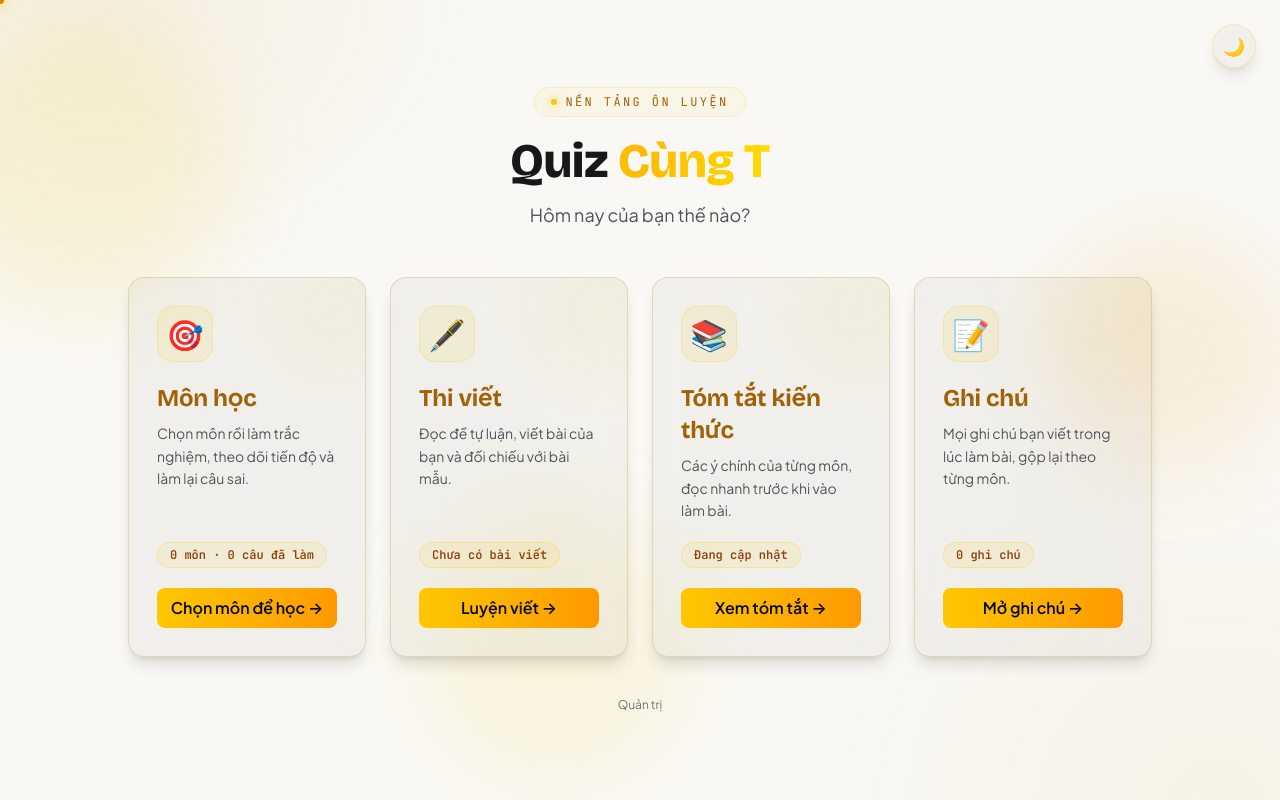
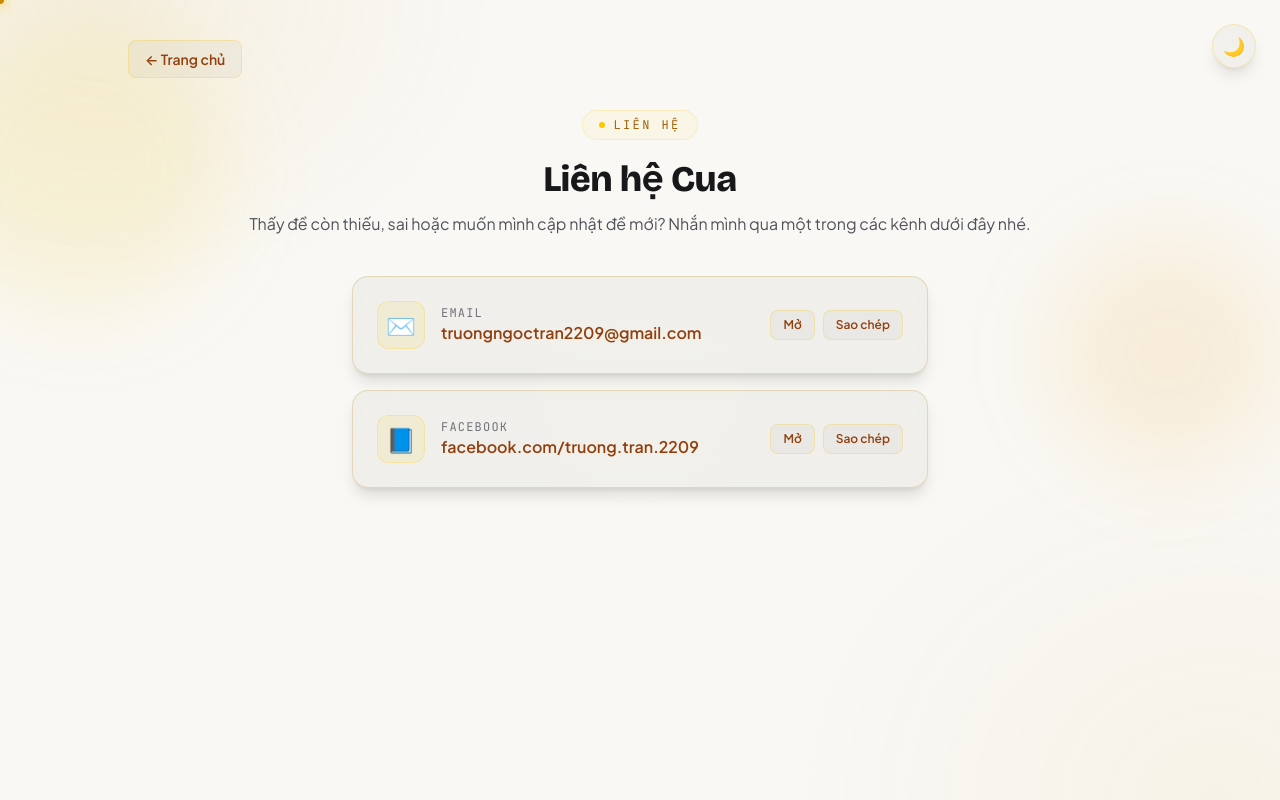
Before and after one commit to TruonTran/lean_quiz, a React (Vite) app: page /contact in a window 1280 px wide. Before the commit this address led to /. Built offline with nearby package versions, Linux system fonts and the light colour scheme; no server answers; the database is empty.

Commit message:
them lien he

```diff
--- a/src/App.tsx
+++ b/src/App.tsx
@@ -16,6 +16,7 @@ import EssayListPage from "./pages/EssayListPage";
 import EssayWritePage from "./pages/EssayWritePage";
 import EssaySamplePage from "./pages/EssaySamplePage";
 import AdminEssaysPage from "./pages/AdminEssaysPage";
+import ContactPage from "./pages/ContactPage";
 import RequireAdmin from "./components/RequireAdmin";
 import { isSupabaseConfigured } from "./lib/supabase";
 
@@ -57,6 +58,7 @@ export default function App() {
         <Route path="/essays/:subjectId/sample/:sampleId" element={<EssaySamplePage />} />
         <Route path="/essays/:subjectId/:promptId" element={<EssayWritePage />} />
         <Route path="/notes" element={<NotesPage />} />
+        <Route path="/contact" element={<ContactPage />} />
         <Route path="/admin" element={<AdminPage />} />
         <Route
           path="/admin/subjects"
--- /dev/null
+++ b/src/config/contact.ts
@@ -0,0 +1,14 @@
+/**
+ * Thông tin liên hệ hiện ở trang /contact.
+ * Điền thông tin của bạn vào đây; kênh nào để trống ("") thì sẽ không hiện.
+ */
+export const CONTACT = {
+  /** Tên hiển thị, vd: "Kì" */
+  name: "Cua",
+  /** Lời nhắn ngắn phía trên các kênh liên hệ */
+  note: "Thấy đề còn thiếu, sai hoặc muốn mình cập nhật đề mới? Nhắn mình qua một trong các kênh dưới đây nhé.",
+  /** Email, vd: "ten@gmail.com" */
+  email: "truongngoctran2209@gmail.com",
+  /** Link trang Facebook cá nhân, vd: "https://www.facebook.com/ten.ban" */
+  facebook: "https://www.facebook.com/truong.tran.2209",
+};
--- /dev/null
+++ b/src/pages/ContactPage.tsx
@@ -0,0 +1,86 @@
+import { useState } from "react";
+import { CONTACT } from "../config/contact";
+import PageShell from "../components/PageShell";
+import { ghostBtn, panel } from "../components/adminStyles";
+
+type Channel = {
+  icon: string;
+  label: string;
+  value: string;
+  href: string;
+};
+
+const isHttp = (u: string) => /^https?:\/\//i.test(u);
+
+function buildChannels(): Channel[] {
+  const out: Channel[] = [];
+  const email = CONTACT.email.trim();
+  const facebook = CONTACT.facebook.trim();
+
+  if (email) {
+    const subject = encodeURIComponent("Cập nhật đề – Quiz Cùng T");
+    out.push({ icon: "✉️", label: "Email", value: email, href: `mailto:${email}?subject=${subject}` });
+  }
+  if (facebook && isHttp(facebook)) {
+    out.push({ icon: "📘", label: "Facebook", value: facebook.replace(/^https?:\/\/(www\.)?/i, ""), href: facebook });
+  }
+  return out;
+}
+
+export default function ContactPage() {
+  const channels = buildChannels();
+  const [copied, setCopied] = useState<string | null>(null);
+
+  const copy = async (c: Channel) => {
+    try {
+      await navigator.clipboard.writeText(c.value);
+      setCopied(c.label);
+      setTimeout(() => setCopied(null), 1500);
+    } catch {
+      window.alert(`Không sao chép được — bạn hãy chép thủ công: ${c.value}`);
+    }
+  };
+
+  return (
+    <PageShell
+      eyebrow="Liên hệ"
+      title={CONTACT.name ? `Liên hệ ${CONTACT.name}` : "Liên hệ"}
+      subtitle={CONTACT.note}
+      backTo="/"
+      backLabel="← Trang chủ"
+    >
+      {channels.length === 0 ? (
+        <p className={`${panel} mx-auto max-w-xl text-center text-zinc-400`}>
+          Thông tin liên hệ chưa được cập nhật.
+        </p>
+      ) : (
+        <div className="mx-auto max-w-xl space-y-4">
+          {channels.map((c) => (
+            <div key={c.label} className={`${panel} flex flex-wrap items-center justify-between gap-4`}>
+              <div className="flex min-w-0 items-center gap-4">
+                <span
+                  aria-hidden="true"
+                  className="flex h-12 w-12 shrink-0 items-center justify-center rounded-xl border border-yellow-400/25 bg-yellow-400/10 text-2xl"
+                >
+                  {c.icon}
+                </span>
+                <div className="min-w-0">
+                  <p className="font-mono-brand text-xs uppercase tracking-widest text-zinc-500">{c.label}</p>
+                  <p className="break-all font-semibold text-yellow-200">{c.value}</p>
+                </div>
+              </div>
+              <div className="flex gap-2">
+                <a href={c.href} target="_blank" rel="noopener noreferrer" className={`${ghostBtn} inline-block`}>
+                  Mở
+                </a>
+                <button onClick={() => copy(c)} className={ghostBtn}>
+                  {copied === c.label ? "Đã chép ✓" : "Sao chép"}
+                </button>
+              </div>
+            </div>
+          ))}
+        </div>
+      )}
+    </PageShell>
+  );
+}
--- a/src/pages/HomePage.tsx
+++ b/src/pages/HomePage.tsx
@@ -152,12 +152,17 @@ export default function HomePage() {
           ))}
         </div>
 
-        <Link
-          to="/admin"
-          className="mx-auto mt-10 text-xs text-zinc-600 transition hover:text-zinc-400"
-        >
-          Quản trị
-        </Link>
+        <div className="mx-auto mt-10 flex flex-col items-center gap-2">
+          <Link
+            to="/contact"
+            className="rounded-full border border-yellow-400/25 bg-white/5 px-4 py-1.5 text-sm font-semibold text-yellow-200 transition hover:bg-white/10"
+          >
+            💌 Liên hệ để cập nhật đề
+          </Link>
+          <Link to="/admin" className="text-xs text-zinc-600 transition hover:text-zinc-400">
+            Quản trị
+          </Link>
+        </div>
       </div>
     </div>
   );
```
